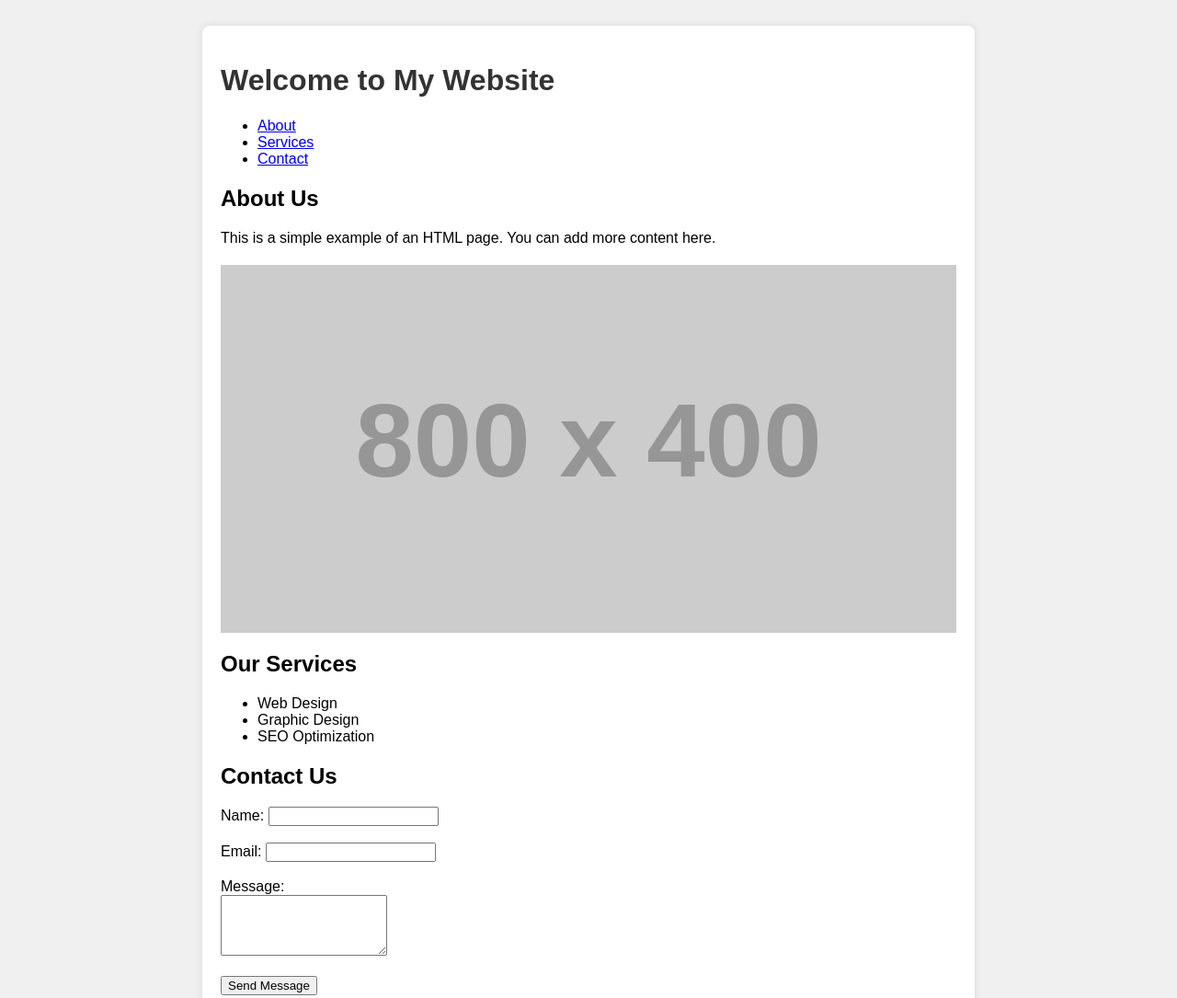
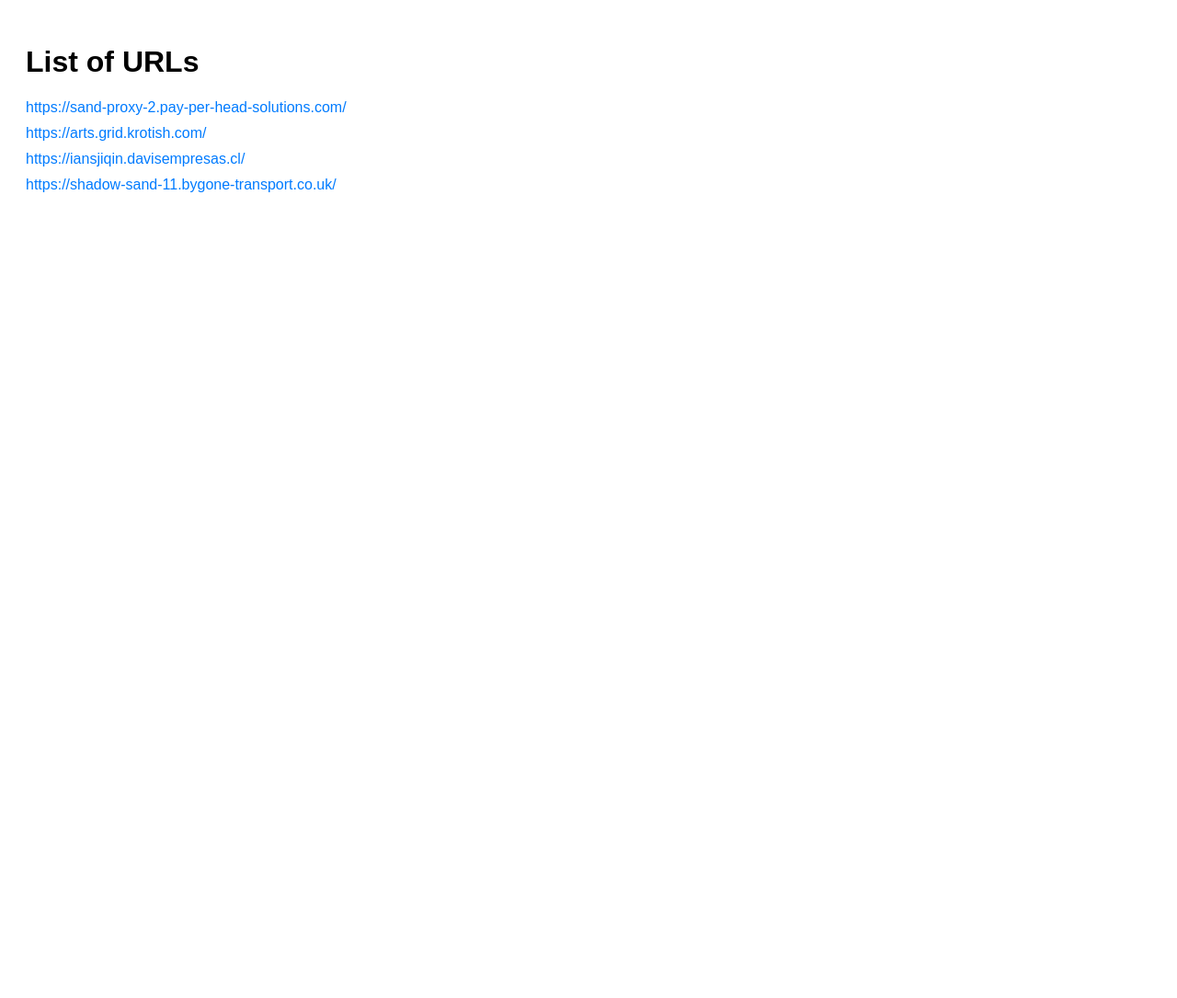
Before and after one commit to sandayo/sand-2024.github.io, a plain HTML site: page index.html in a window 1280 px wide. Shown: the top 1085 px of the page at 92% size. After the commit the page ends 800 px from the top, so only its background shows below. Drawn offline with Linux system fonts and the light colour scheme; placeholder pictures from the web are drawn by us.

Commit message:
Update index.html

```diff
--- a/index.html
+++ b/index.html
@@ -3,73 +3,36 @@
 <head>
     <meta charset="UTF-8">
     <meta name="viewport" content="width=device-width, initial-scale=1.0">
-    <title>My First Web Page</title>
+    <title>List of URLs</title>
     <style>
-        /* スタイルを直接記述する例 */
         body {
             font-family: Arial, sans-serif;
-            background-color: #f0f0f0;
             padding: 20px;
         }
-        h1 {
-            color: #333;
+        ul {
+            list-style-type: none;
+            padding: 0;
         }
-        .container {
-            max-width: 800px;
-            margin: 0 auto;
-            background-color: #fff;
-            padding: 20px;
-            border-radius: 8px;
-            box-shadow: 0 0 10px rgba(0, 0, 0, 0.1);
+        li {
+            margin-bottom: 10px;
         }
-        img {
-            max-width: 100%;
-            height: auto;
-            display: block;
-            margin: 20px auto;
+        a {
+            color: #007bff;
+            text-decoration: none;
+            transition: color 0.3s ease;
+        }
+        a:hover {
+            color: #0056b3;
         }
     </style>
 </head>
 <body>
-    <div class="container">
-        <header>
-            <h1>Welcome to My Website</h1>
-            <nav>
-                <ul>
-                    <li><a href="#about">About</a></li>
-                    <li><a href="#services">Services</a></li>
-                    <li><a href="#contact">Contact</a></li>
-                </ul>
-            </nav>
-        </header>
-
-        <section id="about">
-            <h2>About Us</h2>
-            <p>This is a simple example of an HTML page. You can add more content here.</p>
-            <img src="https://via.placeholder.com/800x400" alt="Placeholder Image">
-        </section>
-
-        <section id="services">
-            <h2>Our Services</h2>
-            <ul>
-                <li>Web Design</li>
-                <li>Graphic Design</li>
-                <li>SEO Optimization</li>
-            </ul>
-        </section>
-
-        <section id="contact">
-            <h2>Contact Us</h2>
-            <form action="#" method="post">
-                <label for="name">Name:</label>
-                <input type="text" id="name" name="name" required><br><br>
-                <label for="email">Email:</label>
-                <input type="email" id="email" name="email" required><br><br>
-                <label for="message">Message:</label><br>
-                <textarea id="message" name="message" rows="4" required></textarea><br><br>
-                <button type="submit">Send Message</button>
-            </form>
-        </section>
-    </div>
+    <h1>List of URLs</h1>
+    <ul>
+        <li><a href="https://sand-proxy-2.pay-per-head-solutions.com/">https://sand-proxy-2.pay-per-head-solutions.com/</a></li>
+        <li><a href="https://arts.grid.krotish.com/">https://arts.grid.krotish.com/</a></li>
+        <li><a href="https://iansjiqin.davisempresas.cl/">https://iansjiqin.davisempresas.cl/</a></li>
+        <li><a href="https://shadow-sand-11.bygone-transport.co.uk/">https://shadow-sand-11.bygone-transport.co.uk/</a></li>
+    </ul>
 </body>
 </html>
```
